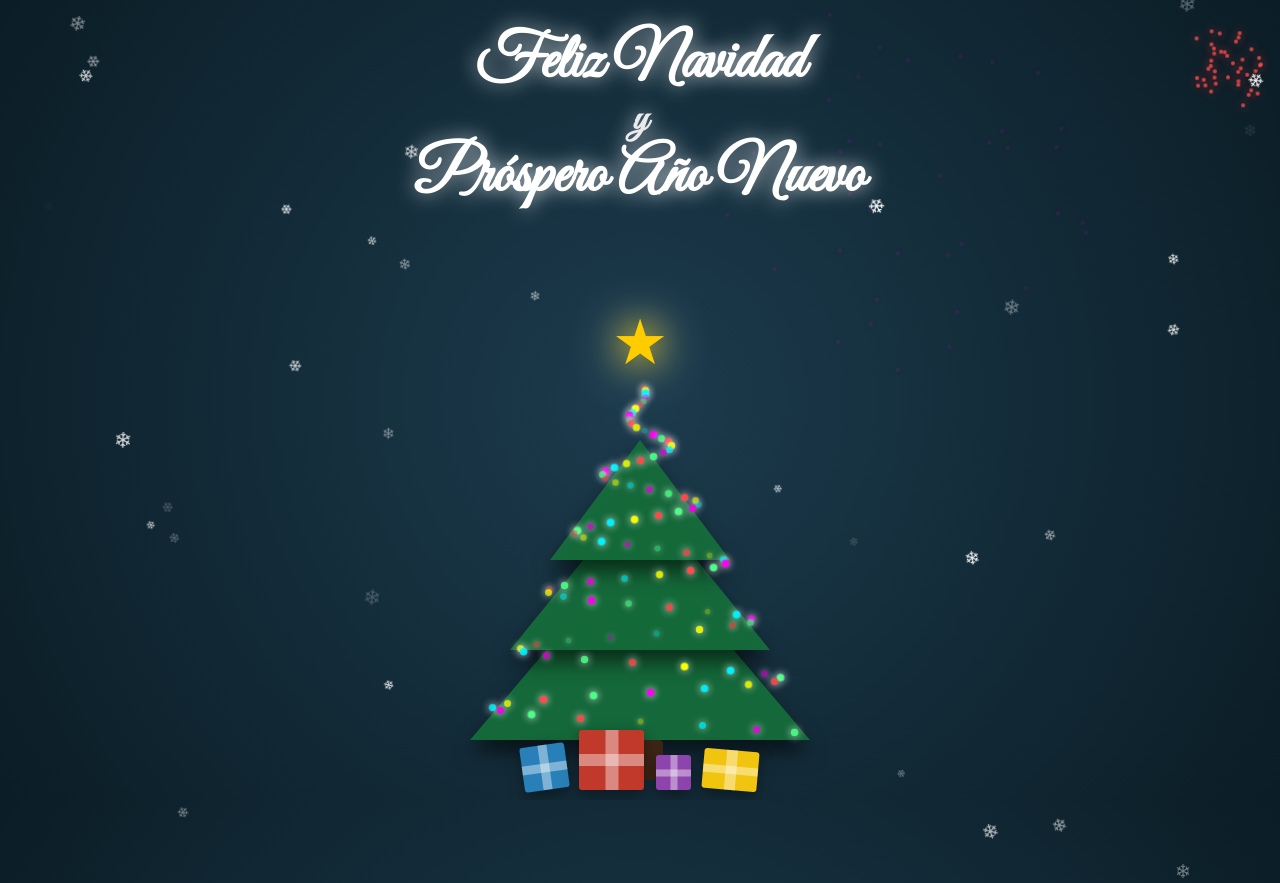
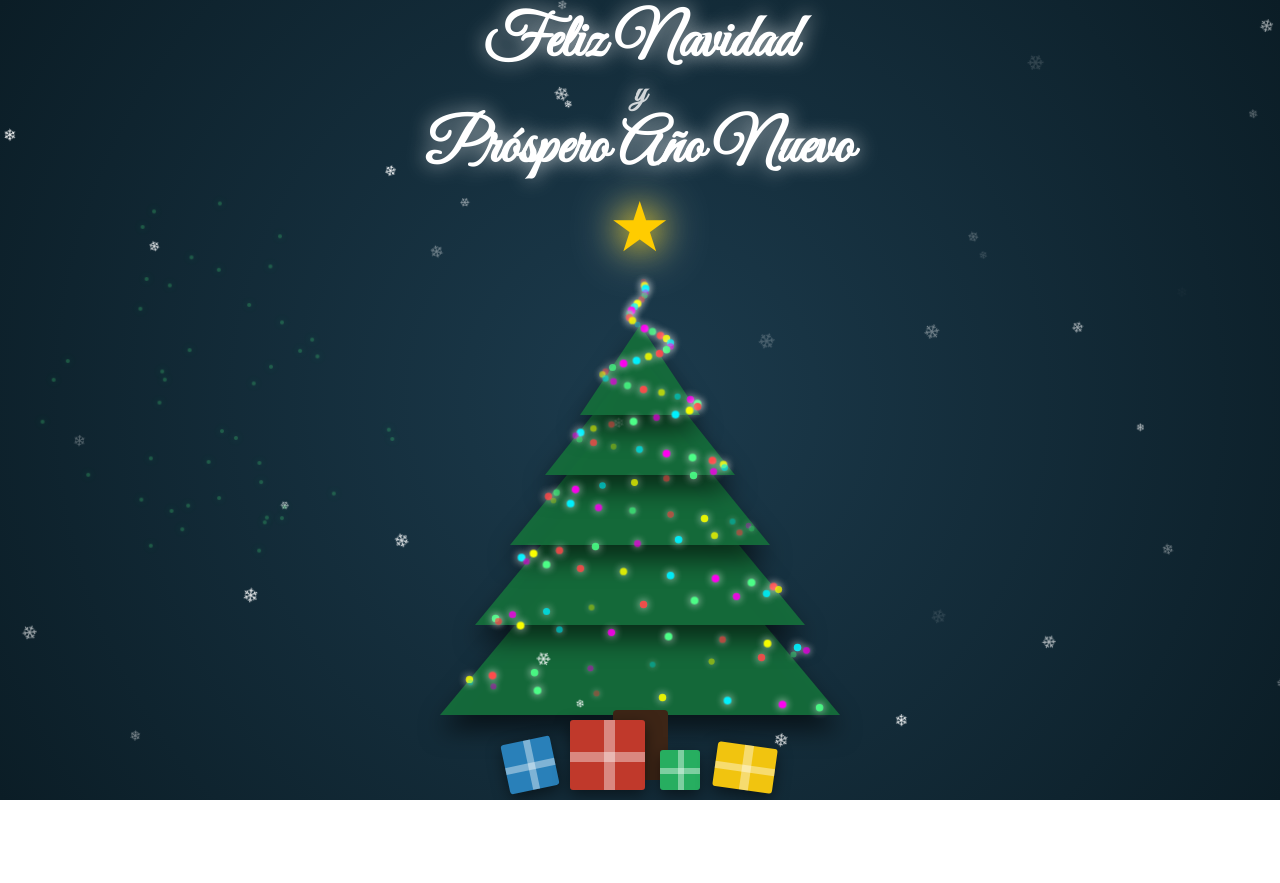
Before and after one commit to rjsanchez86/rjsanchez86.github.io, a plain HTML site: page index.html in a window 1280 px wide. After the commit the page ends 800 px from the top, so only its background shows below. Drawn offline with Linux system fonts and the light colour scheme.

Commit message:
Add files via upload

```diff
--- a/index.html
+++ b/index.html
@@ -3,7 +3,7 @@
 <head>
     <meta charset="UTF-8">
     <meta name="viewport" content="width=device-width, initial-scale=1.0">
-    <title>Navidad Mágica - Premium</title>
+    <title>Navidad Mágica</title>
     <link href="https://fonts.googleapis.com/css2?family=Great+Vibes&display=swap" rel="stylesheet">
     <style>
         :root {
@@ -19,72 +19,89 @@
             display: flex; flex-direction: column; align-items: center;
         }
 
-        /* Texto en 3 líneas */
+        /* Texto en 3 líneas centrado */
         .header {
-            height: 30vh; display: flex; align-items: center;
+            height: 25vh; display: flex; align-items: center;
             justify-content: center; text-align: center; z-index: 100;
         }
         .message {
             font-family: 'Great Vibes', cursive;
-            color: white; line-height: 1; margin: 0;
+            color: white; line-height: 1.1; margin: 0;
             text-shadow: 0 0 20px rgba(255,255,255,0.7);
         }
         .message span { display: block; }
-        .m-main { font-size: clamp(2.5rem, 8vw, 4rem); }
-        .m-and { font-size: clamp(1.5rem, 5vw, 2.5rem); margin: 5px 0; opacity: 0.9; }
-        .m-sub { font-size: clamp(2.5rem, 8vw, 4rem); }
+        .m-main { font-size: clamp(2.2rem, 7vw, 3.8rem); }
+        .m-and { font-size: clamp(1.2rem, 4vw, 2rem); margin: 2px 0; opacity: 0.8; }
+        .m-sub { font-size: clamp(2.2rem, 7vw, 3.8rem); }
 
-        /* Escena */
+        /* Escena del Árbol Gigante */
         .scene {
             position: relative; flex-grow: 1; width: 100%;
             display: flex; flex-direction: column; align-items: center; justify-content: flex-end;
             padding-bottom: 20px;
         }
 
-        /* Árbol Estilo Imagen */
-        .tree-container { position: relative; width: 300px; height: 380px; display: flex; flex-direction: column; align-items: center; }
+        .tree-container {
+            position: relative;
+            width: min(450px, 95vw); /* Responsive width */
+            height: 550px; /* Fixed height for consistent layering */
+            display: flex;
+            flex-direction: column;
+            align-items: center;
+        }
+
         .star {
-            font-size: 3.5rem; color: var(--gold);
+            font-size: clamp(3rem, 10vw, 4rem); color: var(--gold);
             text-shadow: 0 0 30px gold, 0 0 50px white;
-            z-index: 50; margin-bottom: -15px;
+            z-index: 50;
+            margin-bottom: -100px; /* Acercar a la punta (ajustar este valor) */
             animation: pulse 2s infinite alternate;
         }
+
+        /* 5 Capas del árbol */
         .layer {
             position: absolute; width: 0; height: 0;
             border-left: transparent solid; border-right: transparent solid;
             border-bottom: var(--tree-green) solid;
-            filter: drop-shadow(0 12px 10px rgba(0,0,0,0.6));
+            filter: drop-shadow(0 15px 12px rgba(0,0,0,0.6));
         }
-        .l1 { border-left-width: 170px; border-right-width: 170px; border-bottom-width: 200px; bottom: 0; }
-        .l2 { border-left-width: 130px; border-right-width: 130px; border-bottom-width: 160px; bottom: 90px; }
-        .l3 { border-left-width: 90px; border-right-width: 90px; border-bottom-width: 120px; bottom: 180px; }
-        .trunk { width: 45px; height: 40px; background: #3d2516; border-radius: 4px; z-index: 1; }
+        /* Ajuste de proporciones para 5 capas */
+        .l1 { border-left-width: 200px; border-right-width: 200px; border-bottom-width: 240px; bottom: 0; }
+        .l2 { border-left-width: 165px; border-right-width: 165px; border-bottom-width: 200px; bottom: 90px; }
+        .l3 { border-left-width: 130px; border-right-width: 130px; border-bottom-width: 160px; bottom: 170px; }
+        .l4 { border-left-width: 95px; border-right-width: 95px; border-bottom-width: 120px; bottom: 240px; }
+        .l5 { border-left-width: 60px; border-right-width: 60px; border-bottom-width: 90px; bottom: 300px; z-index: 2; }
 
-        /* Guirnalda */
+        .trunk {
+            width: 55px;
+            height: 70px; /* Tronco más alto */
+            background: #3d2516;
+            border-radius: 4px;
+            z-index: 1;
+            margin-top: -5px;
+        }
+
+        /* Guirnalda envolvente */
         .light {
             position: absolute; width: 7px; height: 7px; border-radius: 50%;
             z-index: 60; box-shadow: 0 0 8px white;
             animation: twinkle 1s infinite alternate;
         }
 
-        /* Regalos Realistas */
-        .gifts { position: absolute; bottom: 10px; display: flex; align-items: flex-end; gap: 12px; z-index: 70; }
-        .gift { position: relative; border-radius: 3px; box-shadow: 0 5px 15px rgba(0,0,0,0.4); }
-
-        /* Detalles de los regalos (lazos) */
+        /* Regalos realistas mejorados */
+        .gifts { position: absolute; bottom: 10px; display: flex; align-items: flex-end; gap: 15px; z-index: 70; }
+        .gift { position: relative; border-radius: 3px; box-shadow: 0 5px 15px rgba(0,0,0,0.5); }
         .gift::before { /* Cinta vertical */
-            content: ''; position: absolute; left: 50%; top: 0; width: 20%; height: 100%;
-            background: rgba(255,255,255,0.4); transform: translateX(-50%);
+            content: ''; position: absolute; left: 45%; width: 15%; height: 100%; background: rgba(255,255,255,0.4);
         }
         .gift::after { /* Cinta horizontal */
-            content: ''; position: absolute; top: 50%; left: 0; width: 100%; height: 20%;
-            background: rgba(255,255,255,0.4); transform: translateY(-50%);
+            content: ''; position: absolute; top: 45%; width: 100%; height: 15%; background: rgba(255,255,255,0.4);
         }
 
-        .g1 { width: 65px; height: 60px; background: #c0392b; }
-        .g2 { width: 45px; height: 45px; background: #2980b9; transform: rotate(-8deg); }
-        .g3 { width: 55px; height: 40px; background: #f1c40f; transform: rotate(5deg); }
-        .g4 { width: 35px; height: 35px; background: #8e44ad; }
+        .g1 { width: 75px; height: 70px; background: #c0392b; }
+        .g2 { width: 50px; height: 50px; background: #2980b9; transform: rotate(-12deg); }
+        .g3 { width: 60px; height: 45px; background: #f1c40f; transform: rotate(8deg); }
+        .g4 { width: 40px; height: 40px; background: #27ae60; }
 
         /* Fuegos Artificiales */
         .firework { position: absolute; pointer-events: none; z-index: 5; }
@@ -98,10 +115,9 @@
             100% { transform: translate(var(--x), var(--y)); opacity: 0; }
         }
         @keyframes twinkle { from { opacity: 0.3; transform: scale(0.8); } to { opacity: 1; transform: scale(1.1); } }
-        @keyframes pulse { from { transform: scale(1); } to { transform: scale(1.15); } }
+        @keyframes pulse { from { transform: scale(1); } to { transform: scale(1.1); } }
 
-        /* Nieve */
-        .snow { position: absolute; color: white; top: -20px; animation: fall linear forwards; }
+        .snow { position: absolute; color: white; top: -20px; animation: fall linear forwards; pointer-events: none; }
         @keyframes fall { to { transform: translateY(110vh) rotate(360deg); } }
     </style>
 </head>
@@ -121,6 +137,8 @@
             <div class="layer l1"></div>
             <div class="layer l2"></div>
             <div class="layer l3"></div>
+            <div class="layer l4"></div>
+            <div class="layer l5"></div>
         </div>
         <div class="trunk"></div>
 
@@ -136,15 +154,16 @@
         const treeCanvas = document.getElementById('tree-canvas');
         const colors = ['#ff4d4d', '#fbff00', '#00f2ff', '#ff00f2', '#4dff88'];
 
-        // Guirnalda envolvente exacta a la imagen
-        for (let i = 0; i < 95; i++) {
+        // Guirnalda envolvente (espiral matemática)
+        for (let i = 0; i < 120; i++) {
             const light = document.createElement('div');
             light.className = 'light';
-            const progress = i / 95;
-            const angle = progress * Math.PI * 12; // 6 vueltas
-            const radius = progress * 165;
+            const progress = i / 120;
+            const angle = progress * Math.PI * 14; // Más vueltas para el árbol grande
+            const radius = progress * 190;
             const x = Math.cos(angle) * radius;
-            const y = 350 - (progress * 350);
+            // Ajustar la posición Y para que la guirnalda inicie más arriba en el árbol más grande
+            const y = 430 - (progress * 430);
 
             light.style.left = `calc(50% + ${x}px)`;
             light.style.bottom = `${y}px`;
@@ -153,7 +172,7 @@
             treeCanvas.appendChild(light);
         }
 
-        // Fuegos Artificiales Aleatorios
+        // Fuegos Artificiales
         function launchFirework() {
             const fw = document.createElement('div');
             fw.className = 'firework';
@@ -161,13 +180,13 @@
             fw.style.top = Math.random() * 50 + 'vh';
 
             const color = colors[Math.floor(Math.random() * colors.length)];
-            for (let i = 0; i < 40; i++) {
+            for (let i = 0; i < 45; i++) {
                 const p = document.createElement('div');
                 p.className = 'particle';
                 p.style.backgroundColor = color;
-                p.style.boxShadow = `0 0 12px ${color}`;
+                p.style.boxShadow = `0 0 10px ${color}`;
                 const angle = Math.random() * Math.PI * 2;
-                const dist = Math.random() * 180 + 40;
+                const dist = Math.random() * 200 + 50;
                 p.style.setProperty('--x', Math.cos(angle) * dist + 'px');
                 p.style.setProperty('--y', Math.sin(angle) * dist + 'px');
                 fw.appendChild(p);
@@ -175,21 +194,20 @@
             document.body.appendChild(fw);
             setTimeout(() => fw.remove(), 2000);
         }
-        setInterval(launchFirework, 1200);
+        setInterval(launchFirework, 1300);
 
-        // Sistema de Nieve
-        function createSnow() {
+        // Nieve
+        setInterval(() => {
             const snow = document.createElement('div');
             snow.className = 'snow';
             snow.innerHTML = '❄';
             snow.style.left = Math.random() * 100 + 'vw';
             snow.style.fontSize = Math.random() * 12 + 10 + 'px';
             snow.style.opacity = Math.random();
-            snow.style.animationDuration = Math.random() * 4 + 4 + 's';
+            snow.style.animationDuration = Math.random() * 3 + 4 + 's';
             document.body.appendChild(snow);
-            setTimeout(() => snow.remove(), 7000);
-        }
-        setInterval(createSnow, 150);
+            setTimeout(() => snow.remove(), 6000);
+        }, 150);
     </script>
 </body>
 </html>
```
